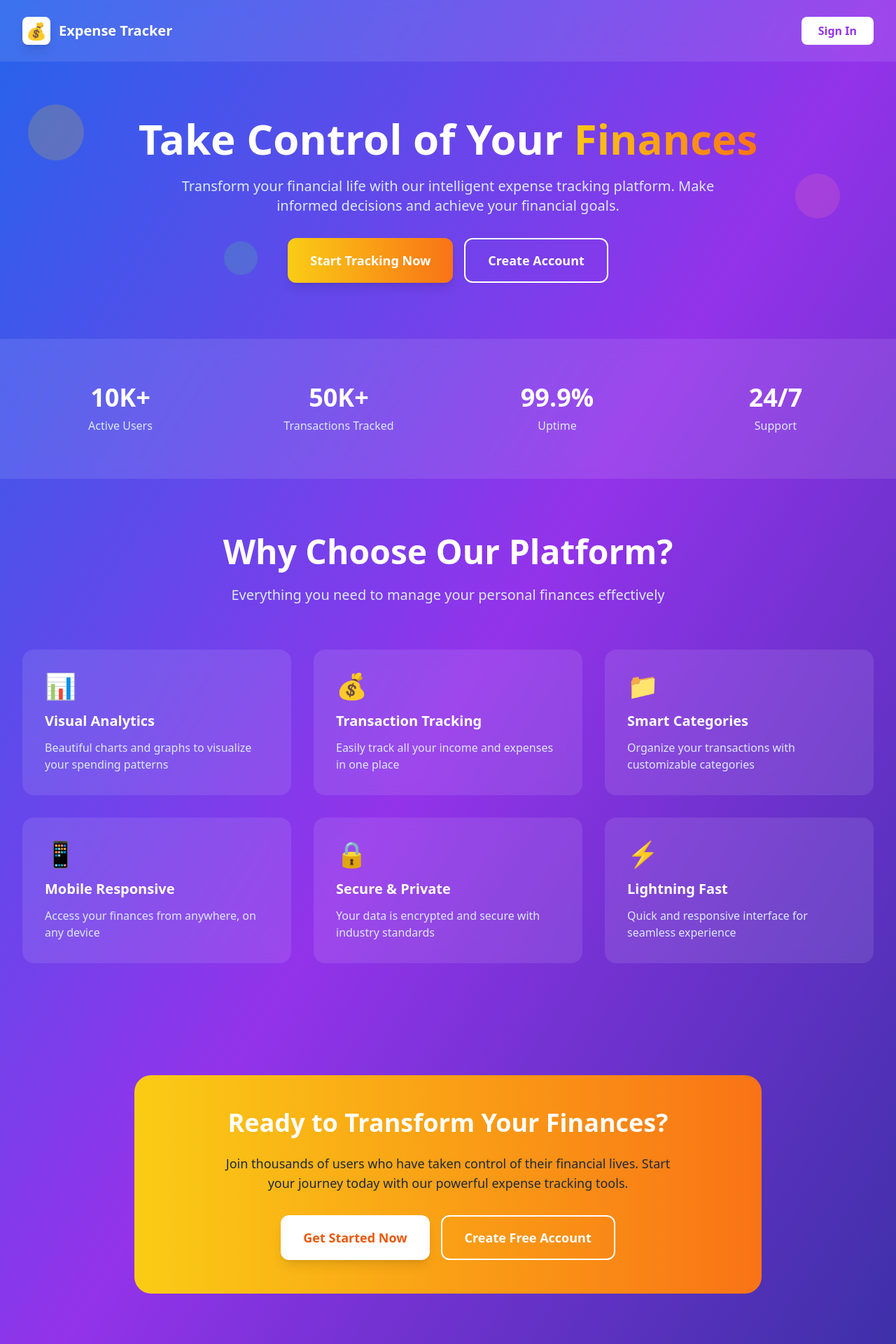
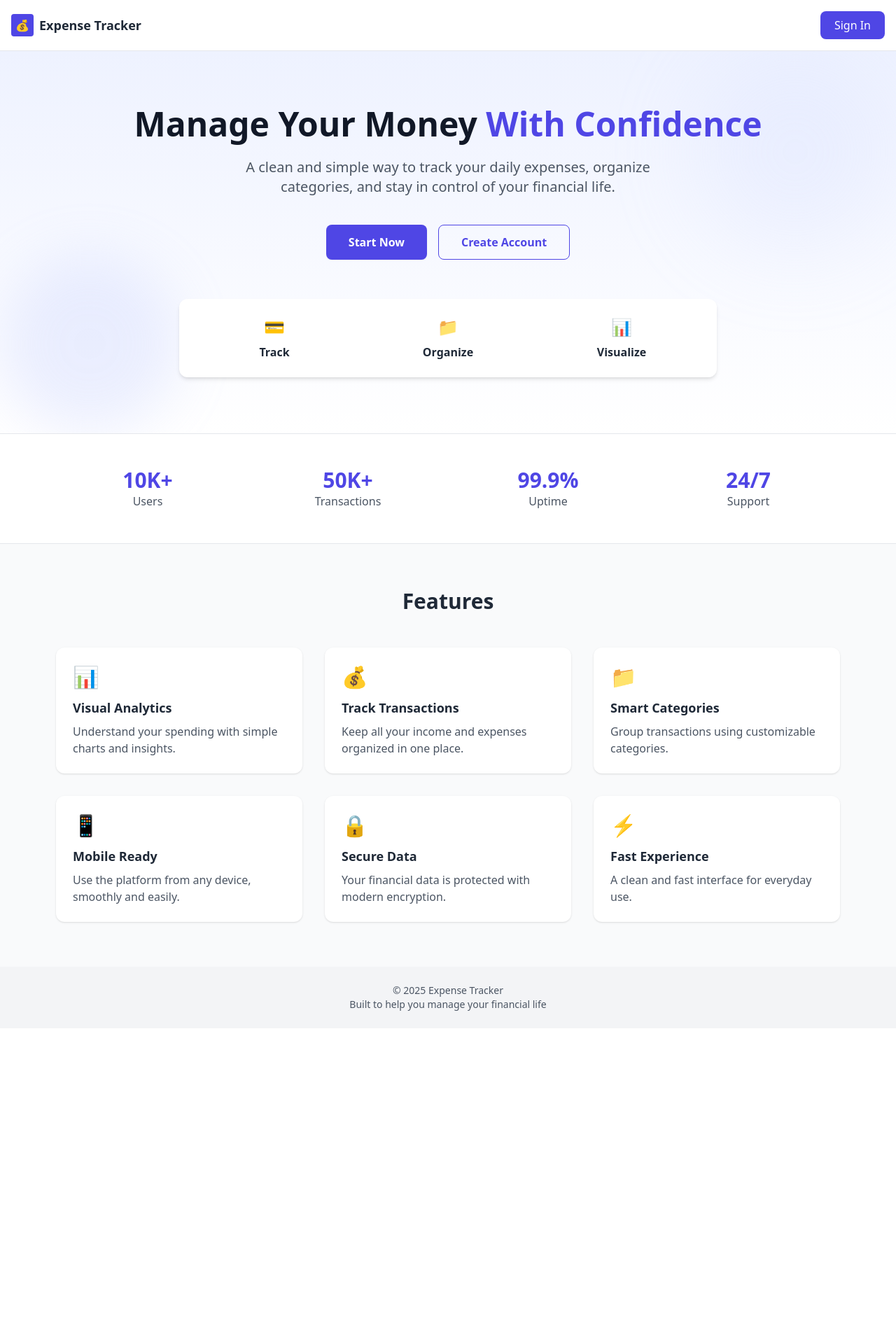
Before and after one commit to Shareiar-shams/Expense-Tracker, a React (Create React App) app in the folder client/: page / in a window 1280 px wide. Shown: the top 1920 px of the page at 70% size. After the commit the page ends 1469 px from the top, so only its background shows below. Built offline with nearby package versions, Linux system fonts and the light colour scheme.

Commit message:
Redesign landing page with cleaner, minimal UI and improved user experience

```diff
--- a/client/src/pages/LandingPage.jsx
+++ b/client/src/pages/LandingPage.jsx
@@ -3,238 +3,180 @@ import { useNavigate } from 'react-router-dom';
 import { AuthContext } from '../context/AuthContext';
 
 export default function LandingPage() {
-  const { user, logout } = useContext(AuthContext);
+  const { user } = useContext(AuthContext);
   const navigate = useNavigate();
 
   const handleLoginRedirect = () => {
-    if (user) {
-      navigate('/dashboard');
-    } else {
-      navigate('/login');
-    }
+    if (user) navigate('/dashboard');
+    else navigate('/login');
   };
+
+  const PRIMARY = "bg-indigo-600 text-white";
+  const PRIMARY_HOVER = "hover:bg-indigo-700";
 
   const features = [
     {
       icon: '📊',
       title: 'Visual Analytics',
-      description: 'Beautiful charts and graphs to visualize your spending patterns'
+      description: 'Understand your spending with simple charts and insights.',
     },
     {
       icon: '💰',
-      title: 'Transaction Tracking',
-      description: 'Easily track all your income and expenses in one place'
+      title: 'Track Transactions',
+      description: 'Keep all your income and expenses organized in one place.',
     },
     {
       icon: '📁',
       title: 'Smart Categories',
-      description: 'Organize your transactions with customizable categories'
+      description: 'Group transactions using customizable categories.',
     },
     {
       icon: '📱',
-      title: 'Mobile Responsive',
-      description: 'Access your finances from anywhere, on any device'
+      title: 'Mobile Ready',
+      description: 'Use the platform from any device, smoothly and easily.',
     },
     {
       icon: '🔒',
-      title: 'Secure & Private',
-      description: 'Your data is encrypted and secure with industry standards'
+      title: 'Secure Data',
+      description: 'Your financial data is protected with modern encryption.',
     },
     {
       icon: '⚡',
-      title: 'Lightning Fast',
-      description: 'Quick and responsive interface for seamless experience'
-    }
+      title: 'Fast Experience',
+      description: 'A clean and fast interface for everyday use.',
+    },
   ];
 
   const stats = [
-    { number: '10K+', label: 'Active Users' },
-    { number: '50K+', label: 'Transactions Tracked' },
+    { number: '10K+', label: 'Users' },
+    { number: '50K+', label: 'Transactions' },
     { number: '99.9%', label: 'Uptime' },
-    { number: '24/7', label: 'Support' }
+    { number: '24/7', label: 'Support' },
   ];
 
   return (
-    <div className="min-h-screen bg-gradient-to-br from-blue-600 via-purple-600 to-indigo-800">
-      {/* Navigation Header */}
-      <nav className="relative z-10 bg-white bg-opacity-10 backdrop-blur-md">
-        <div className="max-w-7xl mx-auto px-4 sm:px-6 lg:px-8">
-          <div className="flex justify-between items-center py-6">
-            <div className="flex items-center space-x-3">
-              <div className="w-10 h-10 bg-white rounded-lg flex items-center justify-center shadow-lg">
-                <span className="text-2xl">💰</span>
+    <div className="min-h-screen bg-gray-50 text-gray-800">
+
+      {/* Navigation */}
+      <nav className="border-b bg-white">
+        <div className="max-w-7xl mx-auto px-4 flex justify-between items-center py-4">
+          <div className="flex items-center space-x-2">
+            <div className="w-8 h-8 bg-indigo-600 text-white rounded flex items-center justify-center">
+              💰
             </div>
-              <span className="text-white text-xl font-bold">
+            <span className="font-bold text-lg">
               {process.env.REACT_APP_APP_NAME || 'Expense Tracker'}
             </span>
           </div>
 
-            <div className="flex items-center space-x-4">
+          <div>
             {user ? (
-                <>
-                  <span className="text-white text-sm">
-                    Welcome, {user.username}!
-                  </span>
               <button
                 onClick={handleLoginRedirect}
-                    className="bg-white text-purple-600 px-6 py-2 rounded-lg font-semibold hover:bg-gray-100 transition-colors"
+                className={`${PRIMARY} ${PRIMARY_HOVER} px-5 py-2 rounded-lg font-medium`}
               >
-                    Go to Dashboard
+                Dashboard
               </button>
-                </>
             ) : (
               <button
                 onClick={() => navigate('/login')}
-                  className="bg-white text-purple-600 px-6 py-2 rounded-lg font-semibold hover:bg-gray-100 transition-colors"
+                className={`${PRIMARY} ${PRIMARY_HOVER} px-5 py-2 rounded-lg font-medium`}
               >
                 Sign In
               </button>
             )}
           </div>
         </div>
-        </div>
       </nav>
 
       {/* Hero Section */}
-      <section className="relative overflow-hidden py-20 px-4 sm:px-6 lg:px-8">
-        <div className="max-w-7xl mx-auto">
-          <div className="text-center">
-            <h1 className="text-4xl md:text-6xl font-bold text-white mb-6">
-              Take Control of Your
-              <span className="bg-gradient-to-r from-yellow-400 to-orange-500 bg-clip-text text-transparent"> Finances</span>
+      <section className="py-20 relative overflow-hidden bg-gradient-to-b from-indigo-50 to-white">
+
+        {/* Subtle Background Shapes */}
+        <div className="absolute top-0 right-0 w-72 h-72 bg-indigo-200 opacity-20 rounded-full blur-3xl"></div>
+        <div className="absolute bottom-0 left-0 w-64 h-64 bg-indigo-300 opacity-20 rounded-full blur-2xl"></div>
+
+        <div className="relative max-w-6xl mx-auto px-6 text-center">
+          <h1 className="text-4xl md:text-5xl font-extrabold text-gray-900 mb-6 leading-tight">
+            Manage Your Money
+            <span className="text-indigo-600"> With Confidence</span>
           </h1>
-            <p className="text-xl text-blue-100 mb-8 max-w-3xl mx-auto">
-              Transform your financial life with our intelligent expense tracking platform.
-              Make informed decisions and achieve your financial goals.
+
+          <p className="text-lg md:text-xl text-gray-600 max-w-2xl mx-auto mb-10">
+            A clean and simple way to track your daily expenses, organize categories, and stay in control of your financial life.
           </p>
 
-            <div className="flex flex-col sm:flex-row gap-4 justify-center">
+          <div className="flex flex-col sm:flex-row justify-center gap-4">
             <button
               onClick={handleLoginRedirect}
-                className="bg-gradient-to-r from-yellow-400 to-orange-500 text-white px-8 py-4 rounded-xl font-bold text-lg hover:from-yellow-500 hover:to-orange-600 transform hover:scale-105 transition-all shadow-lg"
+              className="bg-indigo-600 text-white px-8 py-3 rounded-lg font-semibold hover:bg-indigo-700 transition shadow-sm"
             >
-                {user ? 'Go to Dashboard' : 'Start Tracking Now'}
+              {user ? 'Go to Dashboard' : 'Start Now'}
             </button>
 
             {!user && (
               <button
                 onClick={() => navigate('/register')}
-                  className="bg-transparent border-2 border-white text-white px-8 py-4 rounded-xl font-bold text-lg hover:bg-white hover:text-purple-600 transition-all"
+                className="border border-indigo-600 text-indigo-600 px-8 py-3 rounded-lg font-semibold hover:bg-indigo-50 transition"
               >
                 Create Account
               </button>
             )}
           </div>
+
+          {/* Illustration / Soft Card */}
+          <div className="mt-14 mx-auto max-w-3xl bg-white shadow-md rounded-xl p-6 relative z-10">
+            <div className="grid grid-cols-3 gap-6 text-center">
+              <div>
+                <p className="text-2xl font-bold text-indigo-600">💳</p>
+                <p className="font-semibold mt-2">Track</p>
+              </div>
+              <div>
+                <p className="text-2xl font-bold text-indigo-600">📁</p>
+                <p className="font-semibold mt-2">Organize</p>
+              </div>
+              <div>
+                <p className="text-2xl font-bold text-indigo-600">📊</p>
+                <p className="font-semibold mt-2">Visualize</p>
               </div>
             </div>
-
-        {/* Floating Elements */}
-        <div className="absolute top-20 left-10 w-20 h-20 bg-yellow-400 rounded-full opacity-20 animate-bounce"></div>
-        <div className="absolute top-40 right-20 w-16 h-16 bg-pink-400 rounded-full opacity-20 animate-pulse"></div>
-        <div className="absolute bottom-20 left-1/4 w-12 h-12 bg-green-400 rounded-full opacity-20 animate-bounce"></div>
+          </div>
+        </div>
       </section>
 
-      {/* Stats Section */}
-      <section className="py-16 bg-white bg-opacity-10 backdrop-blur-md">
-        <div className="max-w-7xl mx-auto px-4 sm:px-6 lg:px-8">
-          <div className="grid grid-cols-2 md:grid-cols-4 gap-8">
-            {stats.map((stat, index) => (
-              <div key={index} className="text-center">
-                <div className="text-3xl md:text-4xl font-bold text-white mb-2">
-                  {stat.number}
+
+      {/* Stats */}
+      <section className="py-12 bg-white border-t border-b">
+        <div className="max-w-6xl mx-auto px-4 grid grid-cols-2 md:grid-cols-4 text-center gap-6">
+          {stats.map((stat, i) => (
+            <div key={i}>
+              <h3 className="text-3xl font-bold text-indigo-600">{stat.number}</h3>
+              <p className="text-gray-600">{stat.label}</p>
             </div>
-                <div className="text-blue-100 text-sm md:text-base">
-                  {stat.label}
+          ))}
         </div>
+      </section>
+
+      {/* Features */}
+      <section className="py-16">
+        <div className="max-w-6xl mx-auto px-4">
+          <h2 className="text-3xl font-bold text-center mb-12">Features</h2>
+          <div className="grid grid-cols-1 md:grid-cols-2 lg:grid-cols-3 gap-8">
+            {features.map((feature, i) => (
+              <div key={i} className="bg-white p-6 rounded-xl shadow hover:shadow-md transition">
+                <div className="text-3xl mb-3">{feature.icon}</div>
+                <h3 className="font-bold text-lg mb-2">{feature.title}</h3>
+                <p className="text-gray-600">{feature.description}</p>
               </div>
             ))}
           </div>
         </div>
       </section>
 
-      {/* Features Section */}
-      <section className="py-20 px-4 sm:px-6 lg:px-8">
-        <div className="max-w-7xl mx-auto">
-          <div className="text-center mb-16">
-            <h2 className="text-3xl md:text-5xl font-bold text-white mb-6">
-              Why Choose Our Platform?
-            </h2>
-            <p className="text-xl text-blue-100 max-w-3xl mx-auto">
-              Everything you need to manage your personal finances effectively
-            </p>
-          </div>
-
-          <div className="grid grid-cols-1 md:grid-cols-2 lg:grid-cols-3 gap-8">
-            {features.map((feature, index) => (
-              <div
-                key={index}
-                className="bg-white bg-opacity-10 backdrop-blur-md rounded-2xl p-8 hover:bg-opacity-20 transition-all transform hover:scale-105"
-              >
-                <div className="text-4xl mb-4">{feature.icon}</div>
-                <h3 className="text-xl font-bold text-white mb-3">
-                  {feature.title}
-                </h3>
-                <p className="text-blue-100">
-                  {feature.description}
-                </p>
-              </div>
-            ))}
-          </div>
-        </div>
-      </section>
-
-      {/* CTA Section */}
-      <section className="py-20 px-4 sm:px-6 lg:px-8">
-        <div className="max-w-4xl mx-auto text-center">
-          <div className="bg-gradient-to-r from-yellow-400 to-orange-500 rounded-3xl p-12">
-            <h2 className="text-3xl md:text-4xl font-bold text-white mb-6">
-              Ready to Transform Your Finances?
-            </h2>
-            <p className="text-lg text-gray-800 mb-8 max-w-2xl mx-auto">
-              Join thousands of users who have taken control of their financial lives.
-              Start your journey today with our powerful expense tracking tools.
-            </p>
-
-            <div className="flex flex-col sm:flex-row gap-4 justify-center">
-              <button
-                onClick={handleLoginRedirect}
-                className="bg-white text-orange-600 px-8 py-4 rounded-xl font-bold text-lg hover:bg-gray-100 transform hover:scale-105 transition-all shadow-lg"
-              >
-                {user ? 'Access Dashboard' : 'Get Started Now'}
-              </button>
-
-              {!user && (
-                <button
-                  onClick={() => navigate('/register')}
-                  className="bg-transparent border-2 border-white text-white px-8 py-4 rounded-xl font-bold text-lg hover:bg-white hover:text-orange-600 transition-all"
-                >
-                  Create Free Account
-                </button>
-              )}
-            </div>
-          </div>
-        </div>
-      </section>
-
       {/* Footer */}
-      <footer className="py-12 bg-black bg-opacity-30 backdrop-blur-md">
-        <div className="max-w-7xl mx-auto px-4 sm:px-6 lg:px-8">
-          <div className="flex flex-col md:flex-row justify-between items-center">
-            <div className="flex items-center space-x-3 mb-4 md:mb-0">
-              <div className="w-8 h-8 bg-white rounded-lg flex items-center justify-center">
-                <span className="text-lg">💰</span>
-              </div>
-              <span className="text-white font-bold">
-                {process.env.REACT_APP_APP_NAME || 'Expense Tracker'}
-              </span>
-            </div>
-
-            <div className="text-blue-100 text-sm text-center md:text-right">
-              <p>© 2024 Expense Tracker. All rights reserved.</p>
-              <p>Built with ❤️ for better financial management</p>
-            </div>
-          </div>
-        </div>
+      <footer className="py-6 bg-gray-100 text-center text-gray-600 text-sm">
+        <p>© {new Date().getFullYear()} Expense Tracker</p>
+        <p>Built to help you manage your financial life</p>
       </footer>
     </div>
   );
```
Lines whose indentation alone changed are shown as unchanged.
